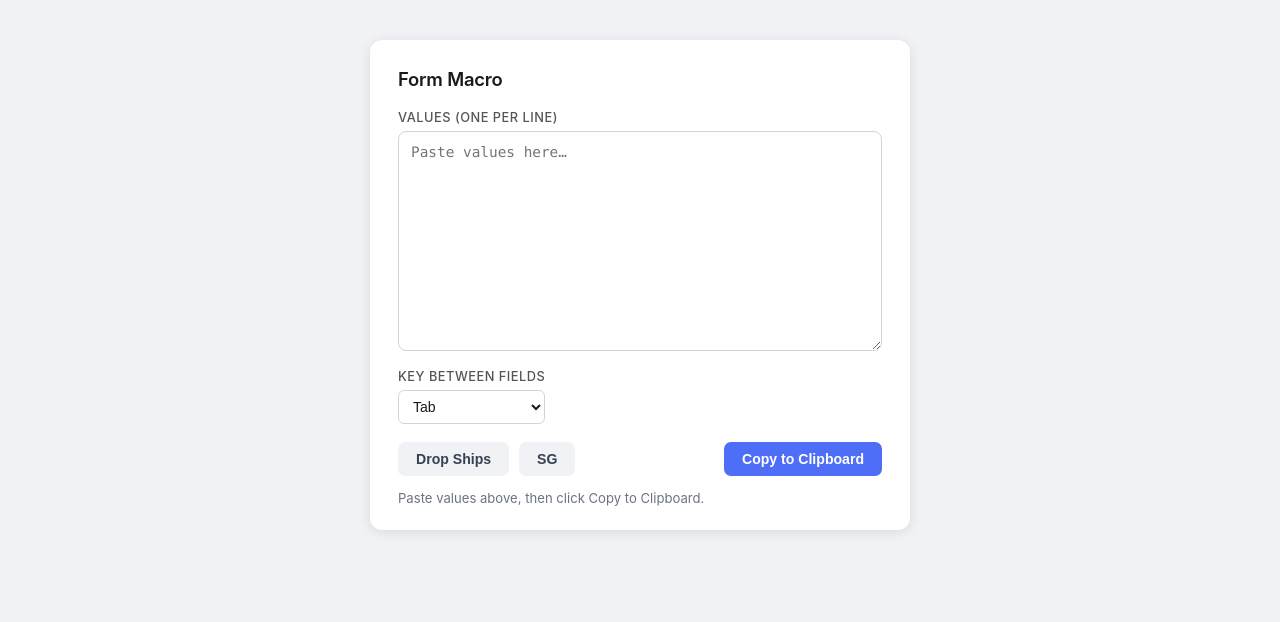
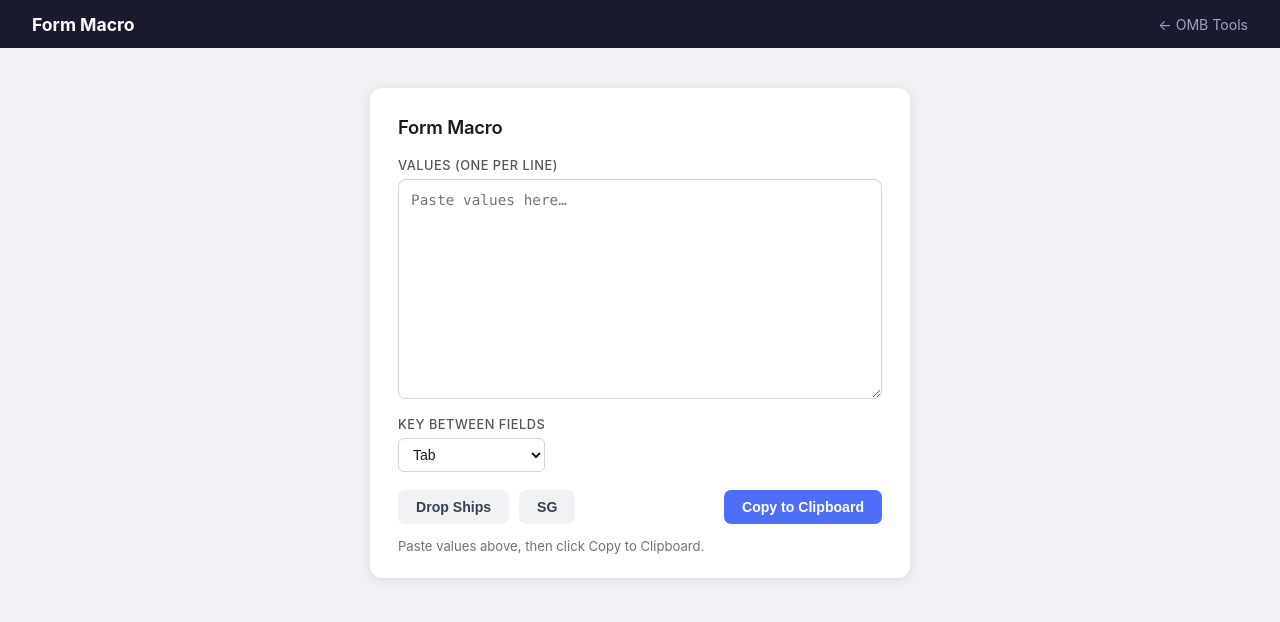
Before and after one commit to vserper/macroapp, a plain HTML site: page src/templates/index.html in a window 1280 px wide. Drawn offline with Linux system fonts and the light colour scheme.

Commit message:
Add top nav bar with back link to OMB Tools portal
Matches the dark header pattern used across all other apps.
Also fixes alphabetical sort (landing page sorts by title;
lowercase 'macro' was sorting after 'Photo'/'PO').

Co-Authored-By: Claude Sonnet 4.6 <noreply@anthropic.com>

```diff
--- a/src/templates/index.html
+++ b/src/templates/index.html
@@ -11,6 +11,20 @@
       font-family: -apple-system, BlinkMacSystemFont, "Segoe UI", Roboto, sans-serif;
       background: #f0f2f5;
       min-height: 100vh;
+    }
+
+    nav {
+      background: #1a1a2e;
+      padding: 0.85rem 2rem;
+      display: flex;
+      align-items: center;
+      gap: 1.5rem;
+    }
+    nav .brand { color: #fff; font-weight: 700; font-size: 1.1rem; margin-right: auto; text-decoration: none; }
+    nav a.back { color: #a0a0c0; text-decoration: none; font-size: 0.88rem; transition: color 0.15s; }
+    nav a.back:hover { color: #fff; }
+
+    .page {
       display: flex;
       align-items: flex-start;
       justify-content: center;
@@ -127,6 +141,11 @@
   </style>
 </head>
 <body>
+<nav>
+  <span class="brand">Form Macro</span>
+  <a class="back" href="https://tools.ombwarehouse.com/">&#8592; OMB Tools</a>
+</nav>
+<div class="page">
 <div class="card">
   <h1>Form Macro</h1>
 
@@ -151,6 +170,7 @@
   </div>
 
   <div class="status" id="status">Paste values above, then click Copy to Clipboard.</div>
+</div>
 </div>
 
 <script>
```
